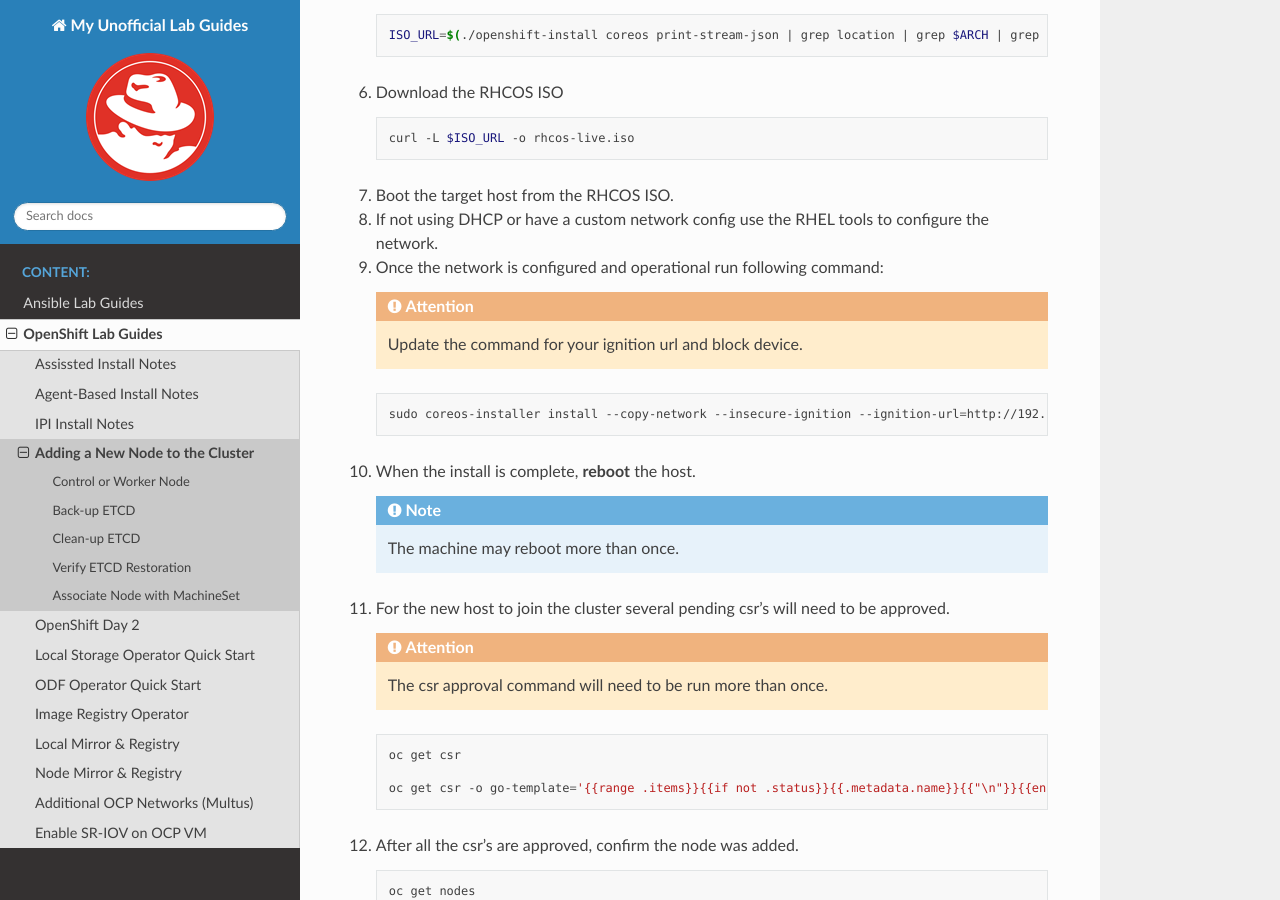
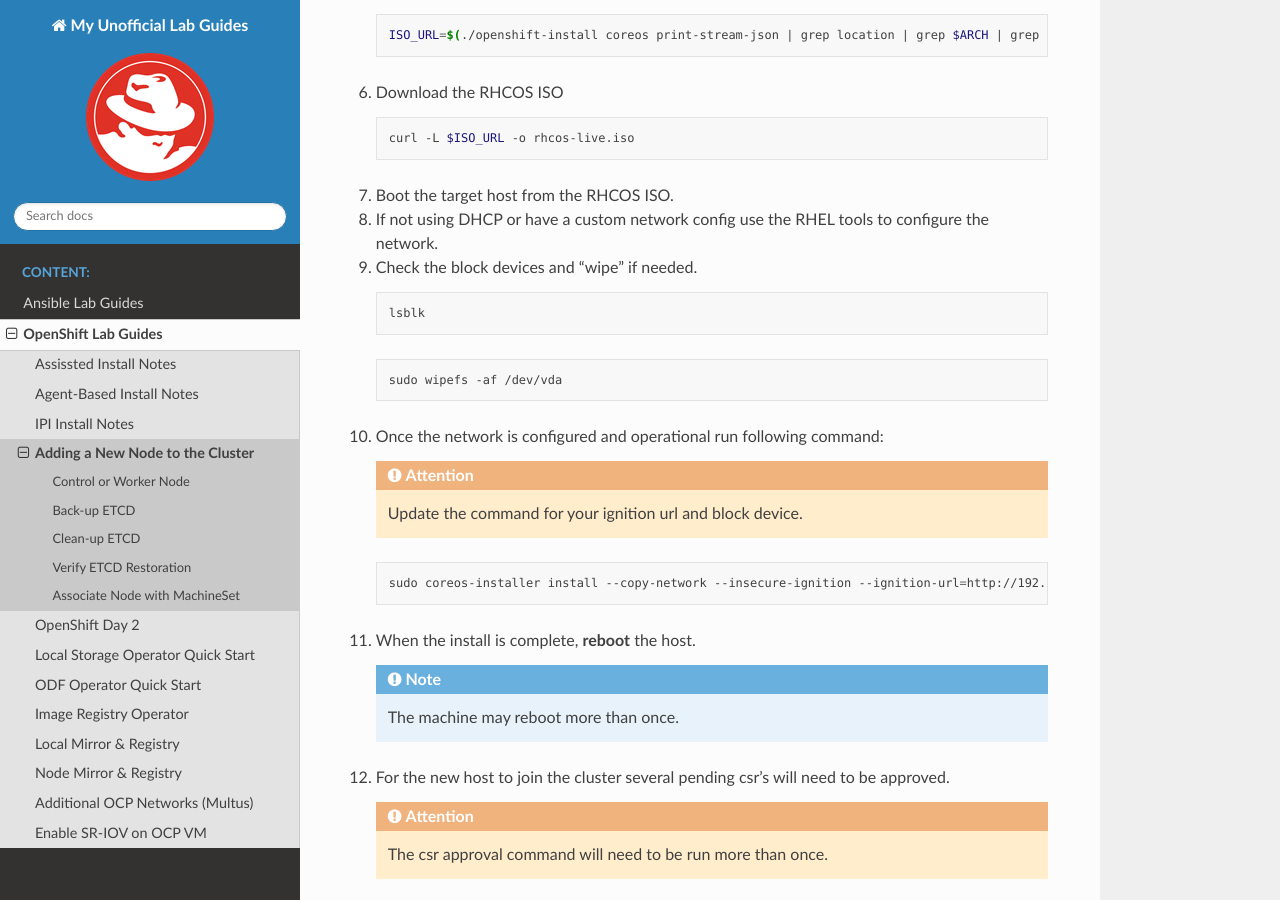
Before and after one commit to vtog/labGuides, a Sphinx documentation site: the page built from source/ocp/add-node.rst, in a window 1280 px wide and 900 px high, scrolled down 1741 px. Built offline with Sphinx 7.4.7 and the Read the Docs theme 2.0.0, drawn with Linux system fonts in a browser that asks for light colours; pages that are not in the unit, such as notebooks, are missing from menus.

Commit message:
wipefs before reboot

```diff
--- a/source/ocp/add-node.rst
+++ b/source/ocp/add-node.rst
@@ -99,6 +99,16 @@
 
 #. If not using DHCP or have a custom network config use the RHEL tools to
    configure the network.
+
+#. Check the block devices and "wipe" if needed.
+
+   .. code-block:: bash
+
+      lsblk
+
+   .. code-block:: bash
+
+      sudo wipefs -af /dev/vda
 
 #. Once the network is configured and operational run following command:
 
```
